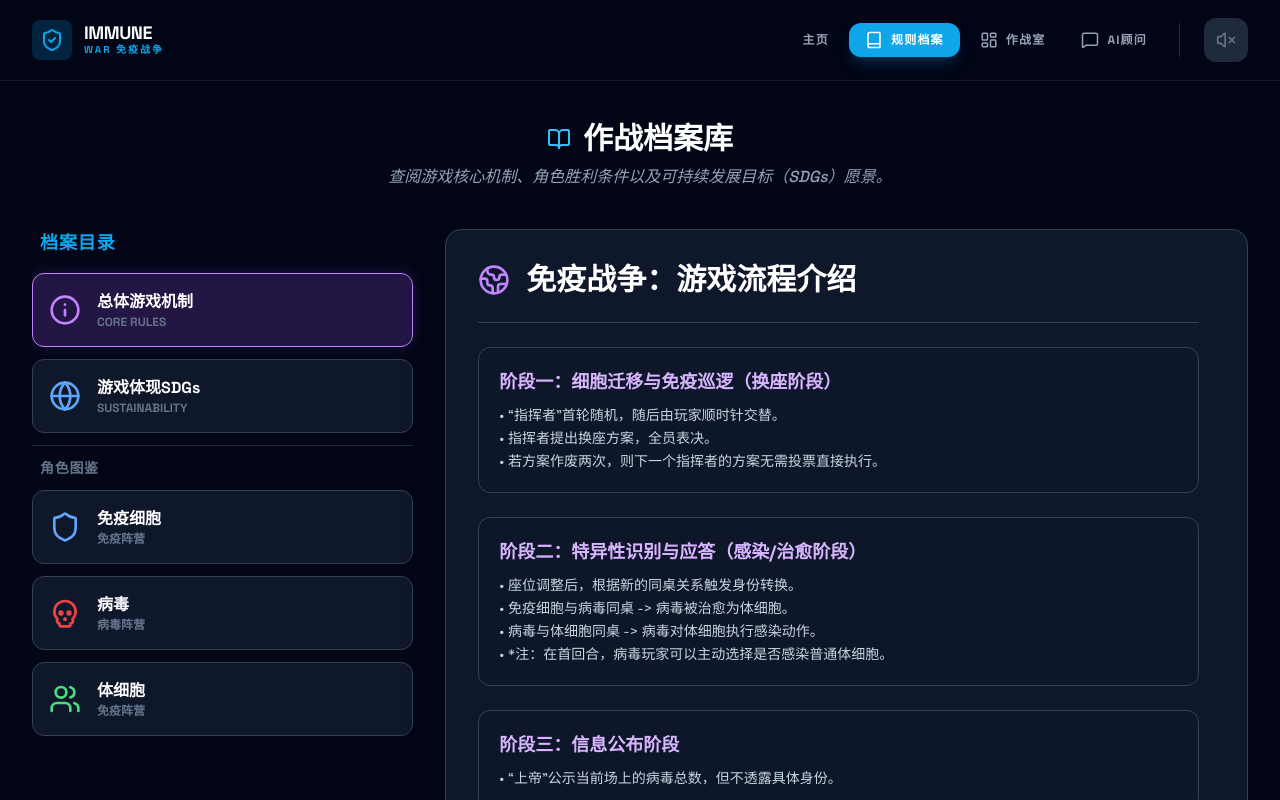
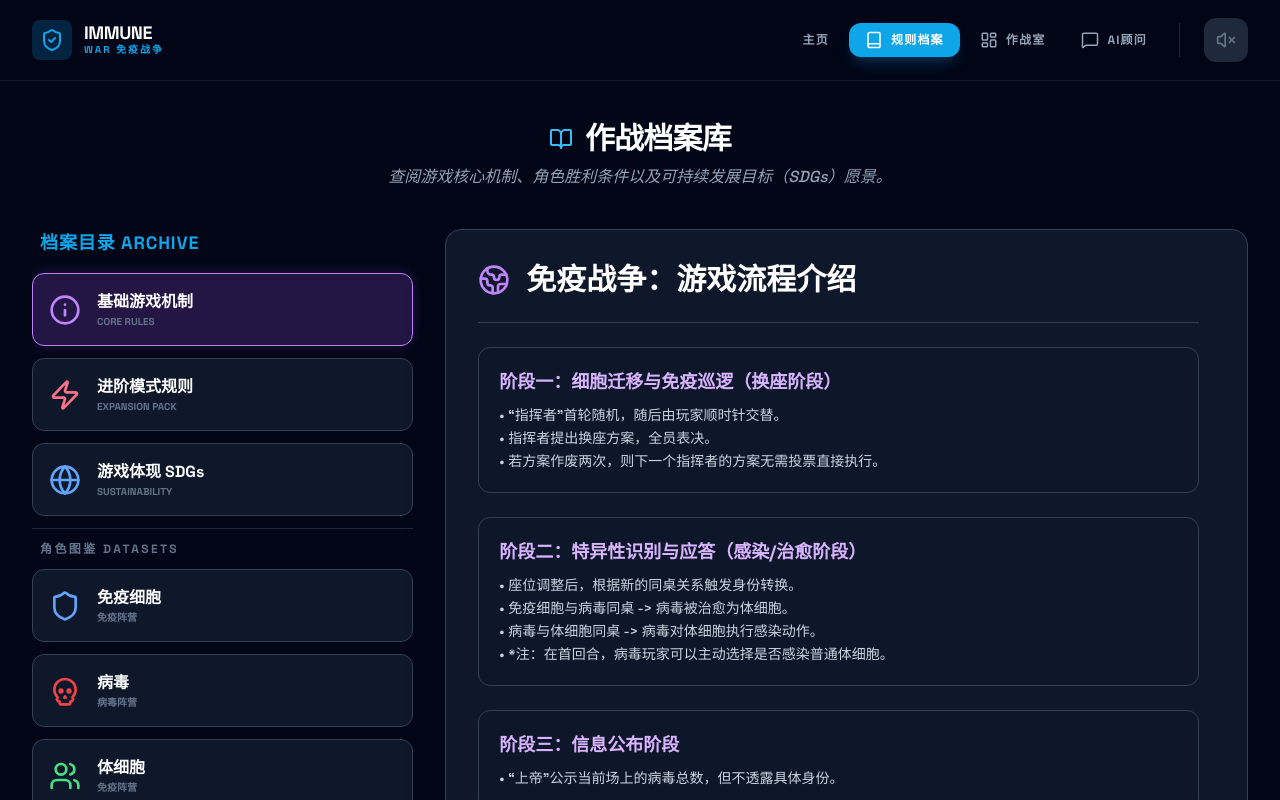
Before and after one commit to You007-tech/Immune-War, a React (Vite) app: page / in a window 1280 px wide. Both pictures are taken after a click on the button "规则档案". Shown: the top 800 px of the page. Built offline with nearby package versions, Linux system fonts and the light colour scheme.

Commit message:
Update KnowledgeBase.tsx

```diff
--- a/src/components/KnowledgeBase.tsx
+++ b/src/components/KnowledgeBase.tsx
@@ -1,10 +1,10 @@
 import React, { useState } from 'react';
-import { ROLES, GAME_OVERVIEW } from '../constants';
+import { ROLES, GAME_OVERVIEW, ADVANCED_RULES } from '../constants';
 import { RoleType, RoleData } from '../types';
-import { Shield, Skull, Users, BookOpen, Info, Globe2, Flag, Microscope, Target, Globe } from 'lucide-react';
+import { Shield, Skull, Users, BookOpen, Info, Globe2, Flag, Microscope, Target, Globe, Zap, AlertTriangle } from 'lucide-react';
 
 const KnowledgeBase: React.FC = () => {
-  const [selectedTab, setSelectedTab] = useState<RoleType | 'OVERVIEW' | 'SDGS'>('OVERVIEW');
+  const [selectedTab, setSelectedTab] = useState<RoleType | 'OVERVIEW' | 'SDGS' | 'ADVANCED'>('OVERVIEW');
 
   const getIcon = (roleId: RoleType) => {
     switch (roleId) {
@@ -27,7 +27,7 @@ const KnowledgeBase: React.FC = () => {
   return (
     <div className="space-y-8 animate-fade-in">
       <div className="text-center mb-10">
-        <h2 className="text-3xl font-bold text-white mb-2 flex items-center justify-center gap-3">
+        <h2 className="text-3xl font-bold text-white mb-2 flex items-center justify-center gap-3 uppercase tracking-tight">
           <BookOpen className="text-bio-highlight" />
           作战档案库
         </h2>
@@ -38,7 +38,7 @@ const KnowledgeBase: React.FC = () => {
 
       <div className="grid grid-cols-1 lg:grid-cols-3 gap-6 h-[700px]">
         <div className="lg:col-span-1 space-y-3 overflow-y-auto pr-2 custom-scrollbar">
-          <h3 className="text-lg font-semibold text-bio-primary uppercase tracking-wider mb-4 px-2">档案目录</h3>
+          <h3 className="text-lg font-black text-bio-primary uppercase tracking-wider mb-4 px-2">档案目录 ARCHIVE</h3>
 
           <button
             onClick={() => setSelectedTab('OVERVIEW')}
@@ -50,8 +50,23 @@ const KnowledgeBase: React.FC = () => {
           >
             <Info className="w-8 h-8 text-purple-400" />
             <div>
-              <div className="font-bold text-white">总体游戏机制</div>
-              <div className="text-xs text-slate-500 font-bold">CORE RULES</div>
+              <div className="font-bold text-white">基础游戏机制</div>
+              <div className="text-[10px] text-slate-500 font-black">CORE RULES</div>
+            </div>
+          </button>
+
+          <button
+            onClick={() => setSelectedTab('ADVANCED')}
+            className={`w-full text-left p-4 rounded-xl border transition-all duration-300 flex items-center gap-4 group ${
+              selectedTab === 'ADVANCED'
+                ? 'bg-rose-500/20 border-rose-400 shadow-[0_0_15px_rgba(244,63,94,0.2)]'
+                : 'bg-bio-surface border-slate-700 hover:bg-slate-800'
+            }`}
+          >
+            <Zap className="w-8 h-8 text-rose-400" />
+            <div>
+              <div className="font-bold text-white">进阶模式规则</div>
+              <div className="text-[10px] text-slate-500 font-black">EXPANSION PACK</div>
             </div>
           </button>
 
@@ -65,13 +80,13 @@ const KnowledgeBase: React.FC = () => {
           >
             <Globe className="w-8 h-8 text-blue-400" />
             <div>
-              <div className="font-bold text-white">游戏体现SDGs</div>
-              <div className="text-xs text-slate-500 font-bold">SUSTAINABILITY</div>
+              <div className="font-bold text-white">游戏体现 SDGs</div>
+              <div className="text-[10px] text-slate-500 font-black">SUSTAINABILITY</div>
             </div>
           </button>
 
           <div className="h-px bg-slate-800 my-4" />
-          <h3 className="text-sm font-semibold text-slate-500 uppercase tracking-wider mb-2 px-2 font-black">角色图鉴</h3>
+          <h3 className="text-xs font-black text-slate-500 uppercase tracking-[0.2em] mb-2 px-2">角色图鉴 DATASETS</h3>
 
           {rolesArray.map((role) => (
             <button
@@ -86,7 +101,7 @@ const KnowledgeBase: React.FC = () => {
               {getIcon(role.id as RoleType)}
               <div>
                 <div className="font-bold text-white">{role.name}</div>
-                <div className="text-xs text-slate-500 font-bold">{role.faction}</div>
+                <div className="text-[10px] text-slate-500 font-black uppercase">{role.faction}</div>
               </div>
             </button>
           ))}
@@ -99,26 +114,61 @@ const KnowledgeBase: React.FC = () => {
               <div className="overflow-y-auto pr-4 custom-scrollbar h-full space-y-6">
                 <div className="flex items-center gap-4 border-b border-slate-700 pb-6">
                   <Globe2 className="w-8 h-8 text-purple-400" />
-                  <h2 className="text-3xl font-bold text-white">{GAME_OVERVIEW.title}</h2>
+                  <h2 className="text-3xl font-black text-white">{GAME_OVERVIEW.title}</h2>
                 </div>
                 {GAME_OVERVIEW.mechanics.map((mech, idx) => (
-                  <div key={idx} className="bg-slate-900/50 p-5 rounded-xl border border-slate-700">
-                    <h4 className="text-purple-300 font-bold mb-2 text-lg">{mech.title}</h4>
-                    <p className="text-slate-300 text-sm leading-relaxed whitespace-pre-wrap">{mech.content}</p>
+                  <div key={idx} className="bg-slate-900/50 p-5 rounded-xl border border-slate-700 transition-hover hover:border-purple-500/30">
+                    <h4 className="text-purple-300 font-black mb-2 text-lg">{mech.title}</h4>
+                    <p className="text-slate-300 text-sm leading-relaxed whitespace-pre-wrap font-medium">{mech.content}</p>
                   </div>
                 ))}
+              </div>
+            ) : selectedTab === 'ADVANCED' ? (
+              <div className="overflow-y-auto pr-4 custom-scrollbar h-full space-y-6">
+                <div className="flex items-center gap-4 border-b border-slate-700 pb-6">
+                  <Zap className="w-8 h-8 text-rose-400" />
+                  <h2 className="text-3xl font-black text-white uppercase tracking-tighter">进阶扩展：事件卡系统</h2>
+                </div>
+                <div className="bg-rose-500/10 border-l-4 border-rose-500 p-4 rounded text-sm text-slate-300 font-medium">
+                  {ADVANCED_RULES.summary}
+                </div>
+                <div className="grid grid-cols-1 md:grid-cols-2 gap-4">
+                  {ADVANCED_RULES.eventCards.map((card, idx) => (
+                    <div key={idx} className="bg-slate-900 border border-slate-800 p-4 rounded-xl hover:border-rose-500/50 transition-colors">
+                      <div className="flex justify-between items-start mb-2">
+                         <span className={`font-black text-lg ${card.colorClass}`}>{card.name}</span>
+                         <span className={`text-[10px] px-2 py-0.5 rounded bg-slate-800 font-black uppercase ${card.colorClass}`}>{card.type}</span>
+                      </div>
+                      <p className="text-sm text-slate-300 mb-3 leading-relaxed">{card.effect}</p>
+                      <div className="flex items-center gap-2 text-xs text-slate-500 italic border-t border-slate-800 pt-2">
+                         <Microscope size={12} className="text-bio-highlight" />
+                         {card.bioLink}
+                      </div>
+                    </div>
+                  ))}
+                </div>
+                <div className="mt-6 bg-slate-800/50 p-6 rounded-2xl border border-slate-700">
+                  <h4 className="text-white font-black mb-3 flex items-center gap-2">
+                    <AlertTriangle className="text-yellow-500" size={18} /> 推理难度建议
+                  </h4>
+                  <ul className="list-disc list-inside text-sm text-slate-400 space-y-2 font-medium">
+                    <li>指挥者提议时，上帝应限制讨论时间为 3 分钟，增加决策压力。</li>
+                    <li>病毒感染体细胞后，通过秘密确认（如手势）进行，增加潜伏隐蔽性。</li>
+                    <li>当病毒载量达到 4 时，上帝应强制触发一张正面事件卡平衡局势。</li>
+                  </ul>
+                </div>
               </div>
             ) : selectedTab === 'SDGS' ? (
               <div className="overflow-y-auto pr-4 custom-scrollbar h-full space-y-6">
                 <div className="flex items-center gap-4 border-b border-slate-700 pb-6">
                   <Flag className="w-8 h-8 text-blue-400" />
-                  <h2 className="text-3xl font-bold text-white">可持续发展目标 (SDGs)</h2>
+                  <h2 className="text-3xl font-black text-white uppercase tracking-tighter">SDGs 可持续愿景</h2>
                 </div>
                 {GAME_OVERVIEW.sdgs.map((sdg, idx) => (
-                  <div key={idx} className={`p-5 rounded-xl border ${getSdgStyles(sdg.id)}`}>
-                    <div className="font-black text-2xl mb-1 opacity-80">{sdg.id}</div>
-                    <div className="font-bold text-white mb-2 text-lg">{sdg.title}</div>
-                    <p className="text-sm text-slate-300 leading-relaxed whitespace-pre-wrap">{sdg.desc}</p>
+                  <div key={idx} className={`p-5 rounded-xl border transition-all hover:scale-[1.01] ${getSdgStyles(sdg.id)}`}>
+                    <div className="font-black text-2xl mb-1 opacity-80 tracking-tighter">{sdg.id}</div>
+                    <div className="font-black text-white mb-2 text-lg">{sdg.title}</div>
+                    <p className="text-sm text-slate-300 leading-relaxed font-medium">{sdg.desc}</p>
                   </div>
                 ))}
               </div>
@@ -126,23 +176,23 @@ const KnowledgeBase: React.FC = () => {
               <div className="overflow-y-auto pr-4 custom-scrollbar h-full space-y-6">
                 <div className="flex items-center gap-4 border-b border-slate-700 pb-6">
                   {getIcon(selectedTab as RoleType)}
-                  <h2 className="text-3xl font-bold text-white">{ROLES[selectedTab as RoleType].name}</h2>
+                  <h2 className="text-3xl font-black text-white">{ROLES[selectedTab as RoleType].name}</h2>
                 </div>
                 <div className="bg-gradient-to-r from-yellow-900/20 to-transparent p-5 rounded-xl border-l-4 border-yellow-500">
-                  <h3 className="text-yellow-400 font-bold mb-2 flex items-center gap-2 uppercase text-xs tracking-widest">
-                    <Target size={14} /> 胜利条件
+                  <h3 className="text-yellow-400 font-black mb-2 flex items-center gap-2 uppercase text-[10px] tracking-widest">
+                    <Target size={14} /> 胜利条件 VICTORY CONDITION
                   </h3>
                   <p className="text-white font-bold text-lg">{ROLES[selectedTab as RoleType].victoryCondition}</p>
                 </div>
                 <div className="bg-slate-800/80 p-5 rounded-xl border border-slate-700">
-                  <h4 className="text-slate-400 font-bold mb-2 text-xs uppercase tracking-widest font-black">角色介绍</h4>
-                  <p className="text-slate-200 text-sm leading-relaxed">{ROLES[selectedTab as RoleType].description}</p>
+                  <h4 className="text-slate-400 font-black mb-2 text-[10px] uppercase tracking-widest">角色介绍 PROFILE</h4>
+                  <p className="text-slate-200 text-sm leading-relaxed font-medium">{ROLES[selectedTab as RoleType].description}</p>
                 </div>
                 <div className="bg-slate-950 p-5 rounded-xl border border-slate-800 italic">
-                  <h4 className="text-bio-highlight font-bold mb-2 text-xs uppercase tracking-widest flex items-center gap-2 font-black">
-                    <Microscope size={14} /> 生物学原理
+                  <h4 className="text-bio-highlight font-black mb-2 text-[10px] uppercase tracking-widest flex items-center gap-2">
+                    <Microscope size={14} /> 生物学原理 SCIENTIFIC BASIS
                   </h4>
-                  <p className="text-slate-400 text-sm">{ROLES[selectedTab as RoleType].bioConcept}</p>
+                  <p className="text-slate-400 text-sm font-medium leading-relaxed">{ROLES[selectedTab as RoleType].bioConcept}</p>
                 </div>
               </div>
             )}
```
